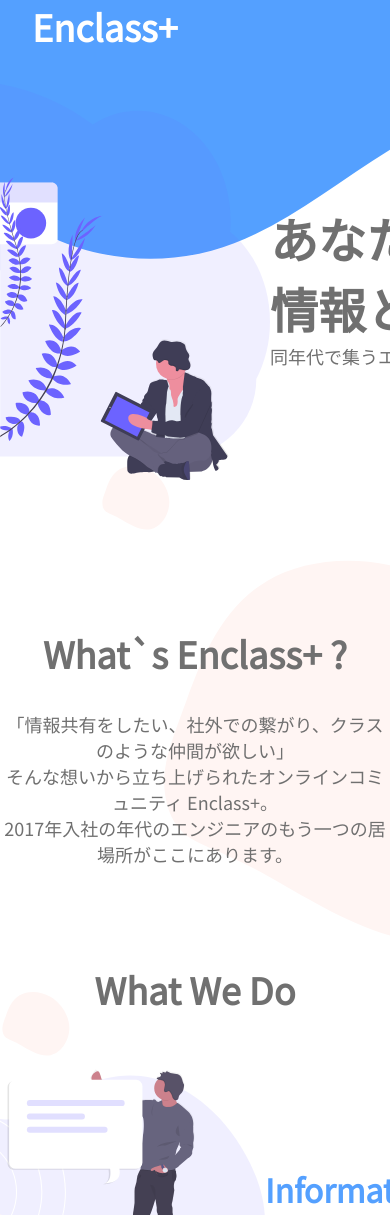
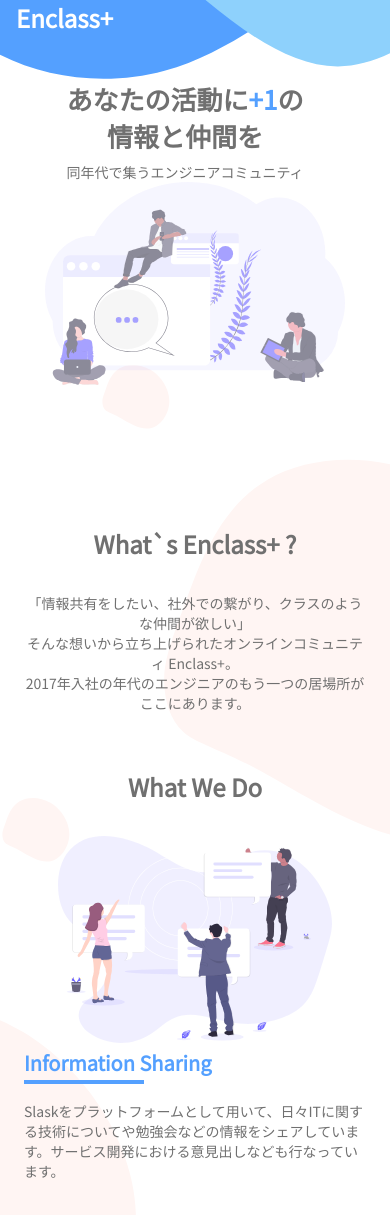
Before and after one commit to SyoheiYamaki/enclass_lp, a plain HTML site: page index.html in a window 390 px wide. Shown: the top 1215 px of the page. Drawn offline with nearby package versions, Linux system fonts and the light colour scheme.

Commit message:
レスポンシブ対応

```diff
--- a/index.css
+++ b/index.css
@@ -203,13 +203,11 @@
   font-size: 18px;
   overflow-x: hidden;
 }
-
 /* common */
 .section-title {
   font-size: 36px;
   margin-bottom: 32px;
 }
-
 /* ===================
 // header
 // =================== */
@@ -251,11 +249,17 @@
   display: flex;
   justify-content: center;
   margin-bottom: 136px;
+  padding: 0 40px;
+}
+.top-left {
+  width: 50%;
 }
 .top-left-img {
-  width: 600px;
+  width: 100%;
 }
-
+.top-right {
+  margin-left: -50px;
+}
 .top-title {
   font-size: 48px;
   font-weight: bold;
@@ -347,7 +351,7 @@
   width: 120px;
 }
 .contents-list-item-text {
-  width: 410px;
+  max-width: 410px;
 }
 .contents-shape-1 {
   position: absolute;
@@ -361,20 +365,22 @@
   position: absolute;
   top: 0;
   width: 900px;
+  z-index: -1;
 }
 .contents-shape-3 {
   left: -30px;
   position: absolute;
   top: 700px;
   width: 150px;
+  z-index: -1;
 }
 .contents-shape-4 {
   bottom: -100px;
   position: absolute;
   right: -290px;
   width: 800px;
+  z-index: -1;
 }
-
 .join {
   margin-bottom: 136px;
   position: relative;
@@ -385,6 +391,7 @@
   right: 100px;
   top: 0;
   width: 150px;
+  z-index: -1;
 }
 .join-shape-2 {
   position: absolute;
@@ -392,6 +399,7 @@
   top: 100px;
   transform: rotate(145deg);
   width: 100px;
+  z-index: -1;
 }
 .rule {
   margin-bottom: 136px;
@@ -416,8 +424,8 @@
   top: -300px;
   transform: rotate(23deg);
   width: 600px;
+  z-index: -1;
 }
-
 .contact {
   margin-bottom: 136px;
   position: relative;
@@ -429,7 +437,6 @@
   transform: rotate(180deg);
   z-index: -1;
 }
-
 .footer {
   background: #54a0ff;
   height: 80px;
@@ -441,3 +448,145 @@
   line-height: 80px;
   margin: 0;
 }
+
+@media screen and (max-width: 1024px) {
+  .header::before {
+    top: -620px;
+  }
+  .top-right {
+    margin-left: -20px;
+  }
+  .top-title {
+    font-size: 40px;
+  }
+  .contents-list {
+    padding: 0 40px;
+  }
+  .contents-list-item-img-box {
+   width: 50%;
+  }
+  .contents-list-item-img {
+    width: 100%;
+  }
+  .contents-list-item-desc {
+    width: 50%;
+  }
+  .rule-list-item-img {
+    width: 250px;
+  }
+}
+@media screen and (max-width: 768px) {
+  .header-title {
+    font-size: 32px;
+  }
+  .header::before {
+    top: -690px;
+  }
+  .header::after {
+    top: -740px;
+    left: 50px;
+  }
+  .top-title {
+    width: auto;
+    font-size: 24px;
+  }
+  .top-text {
+    font-size: 16px;
+  }
+}
+
+@media screen and (max-width: 425px) {
+  p {
+    font-size: 14px;
+  }
+  .header {
+    padding: 0 16px;
+  }
+  .header-title {
+    font-size: 24px;
+  }
+  .header::before {
+    top: -750px;
+    left: -270px;
+  }
+  .header::after {
+    top: -770px;
+    left: -140px;
+    transform: rotate(18deg);
+  }
+  .top {
+    padding: 0 16px;
+    flex-direction: column;
+  }
+  .top-left {
+    width: auto;
+    order: 2;
+  }
+  .top-left-img {
+    width: 300px;
+    opacity: 0.6;
+  }
+  .top-title {
+    font-size: 26px;
+    margin-bottom: 8px;
+  }
+  .top-text {
+    font-size: 14px;
+  }
+  .top-right {
+    text-align: center;
+  }
+  .description {
+    margin-bottom: 56px;
+    padding: 0 24px;
+  }
+  .section-title {
+    font-size: 24px;
+  }
+  .contents-list {
+    padding: 0 24px;
+  }
+  .contents-list-item {
+    display: block;
+    margin-bottom: 40px;
+  }
+  .contents-list-item-title {
+    font-size: 20px;
+    margin-bottom: 24px;
+  }
+  .contents-list-item-img-box {
+    width: 100%;
+  }
+  .contents-list-item-img {
+    width: 80%;
+  }
+  .contents-list-item-desc {
+    width: 100%;
+  }
+  .join {
+    padding: 0 24px;
+    margin-bottom: 56px;
+  }
+  .rule {
+    padding: 0 24px;
+    margin-bottom: 56px;
+  }
+  .rule-list-item-img {
+    width: 150px;
+    height: 150px;
+  }
+  .rule-list-item-text {
+    font-size: 12px;
+  }
+  .contact {
+    padding: 0 24px;
+    margin-bottom: 56px;
+  }
+  .contact-shape-1 {
+    top: -450px;
+  }
+}
+
+@media screen and (max-width: 375px) {
+
+}
--- a/index.html
+++ b/index.html
@@ -25,7 +25,7 @@
       <img src="./img/top_img.svg" alt="" class="top-left-img">
     </div>
     <div class="top-right">
-      <h2 class="top-title">あなたの活動に<span>+1</span>の情報と仲間を</h2>
+      <h2 class="top-title">あなたの活動に<span>+1</span>の<br class="pc">情報と仲間を</h2>
       <p class="top-text">同年代で集うエンジニアコミュニティ</p>
     </div>
   </section>
@@ -79,7 +79,7 @@
     <h2 class="section-title">How We Join It?</h2>
     <p class="join-text">Enclass+は招待制のコミュニティとなっております。</p>
     <p class="join-text">メンバーからの紹介により参加をすることができます。</p>
-    <p class="join-text"></p>招待者より招待URLを受け取って参加してください。</p>
+    <p class="join-text">招待者より招待URLを受け取って参加してください。</p>
     <img src="./img/beige_shape.svg" alt="" class="join-shape-1 js-shape-parallax-5">
     <img src="./img/beige_shape.svg" alt="" class="join-shape-2 js-shape-parallax-6">
   </section>
```
